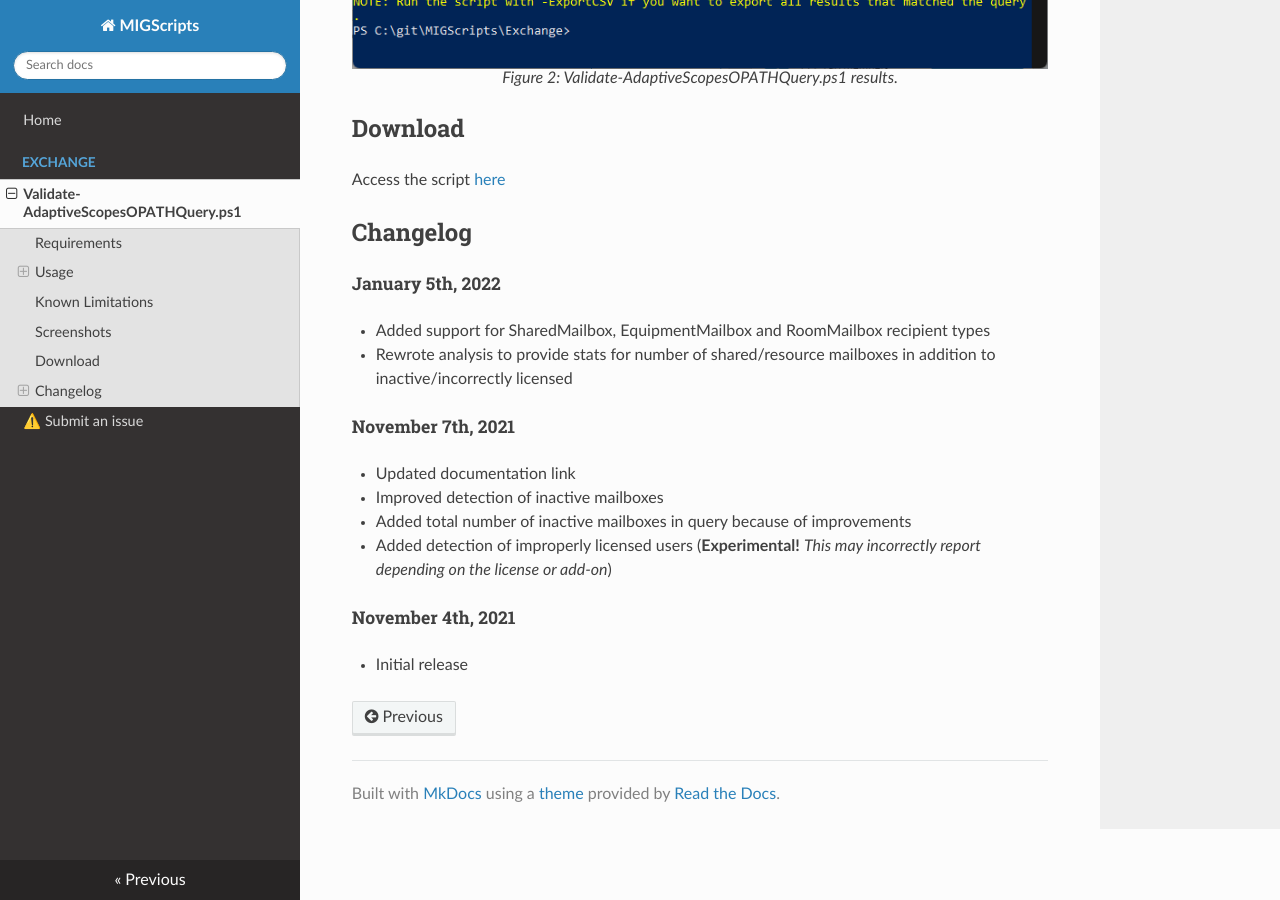
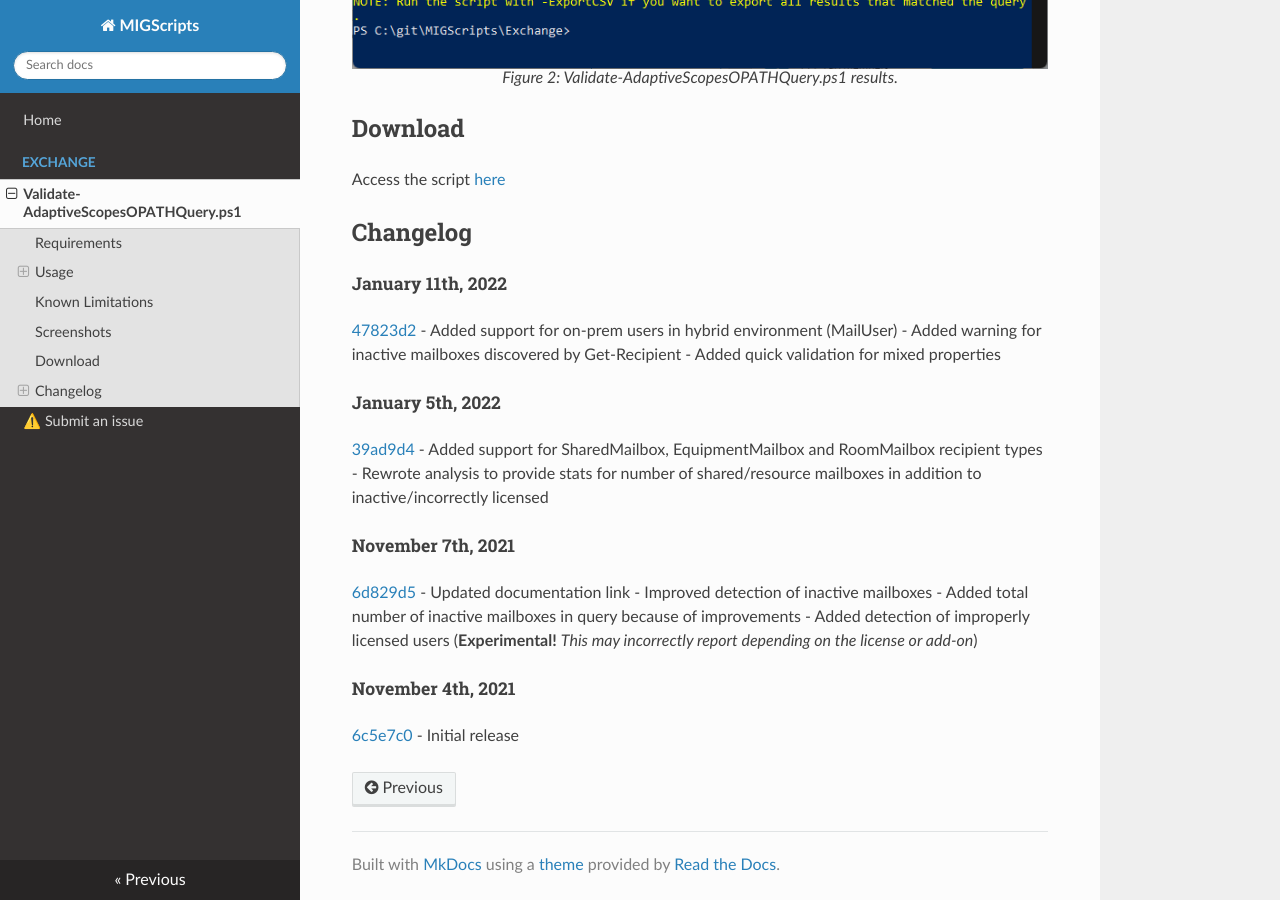
Before and after one commit to brenle/MIGScripts, an MkDocs documentation site: the page built from docs/exo/validate-adaptivescopesopathquery.md, in a window 1280 px wide and 900 px high, scrolled down 2673 px. Built offline with MkDocs 1.6.1, drawn with Linux system fonts in a browser that asks for light colours; nearby versions of some CDN libraries.

Commit message:
fix download link

```diff
--- a/docs/exo/validate-adaptivescopesopathquery.md
+++ b/docs/exo/validate-adaptivescopesopathquery.md
@@ -67,19 +67,28 @@ Connect-IPPSSession
 
 ## Download
 
-Access the script [here](https://github.com/brenle/MIGScripts/blob/6c5e7c01c9815d189eda8b81e3ee5a0933477c8d/Exchange/Validate-AdaptiveScopesOPATHQuery.ps1)
+Access the script [here](https://github.com/brenle/MIGScripts/blob/main/Exchange/Validate-AdaptiveScopesOPATHQuery.ps1)
 
 ## Changelog
 
+##### January 11th, 2022
+[47823d2](https://github.com/brenle/MIGScripts/commit/47823d2a7238fc6636324aa2c22bdc58fb87c6c4#diff-d66eb284e212b1b6f1b77953502640bbff7c6cf68a740538c399132a83193360)
+- Added support for on-prem users in hybrid environment (MailUser)
+- Added warning for inactive mailboxes discovered by Get-Recipient
+- Added quick validation for mixed properties
+
 ##### January 5th, 2022
+[39ad9d4](https://github.com/brenle/MIGScripts/commit/39ad9d4f80599c69a99318b28aa01ad421d87482#diff-d66eb284e212b1b6f1b77953502640bbff7c6cf68a740538c399132a83193360)
 - Added support for SharedMailbox, EquipmentMailbox and RoomMailbox recipient types
 - Rewrote analysis to provide stats for number of shared/resource mailboxes in addition to inactive/incorrectly licensed
 
 ##### November 7th, 2021
+[6d829d5](https://github.com/brenle/MIGScripts/commit/6d829d5acf12f5b3a8e43383089106ff2c3b4d51#diff-d66eb284e212b1b6f1b77953502640bbff7c6cf68a740538c399132a83193360)
 - Updated documentation link
 - Improved detection of inactive mailboxes
 - Added total number of inactive mailboxes in query because of improvements
 - Added detection of improperly licensed users (**Experimental!** *This may incorrectly report depending on the license or add-on*)
 
 ##### November 4th, 2021
+[6c5e7c0](https://github.com/brenle/MIGScripts/commit/6c5e7c01c9815d189eda8b81e3ee5a0933477c8d#diff-d66eb284e212b1b6f1b77953502640bbff7c6cf68a740538c399132a83193360)
 - Initial release
```
